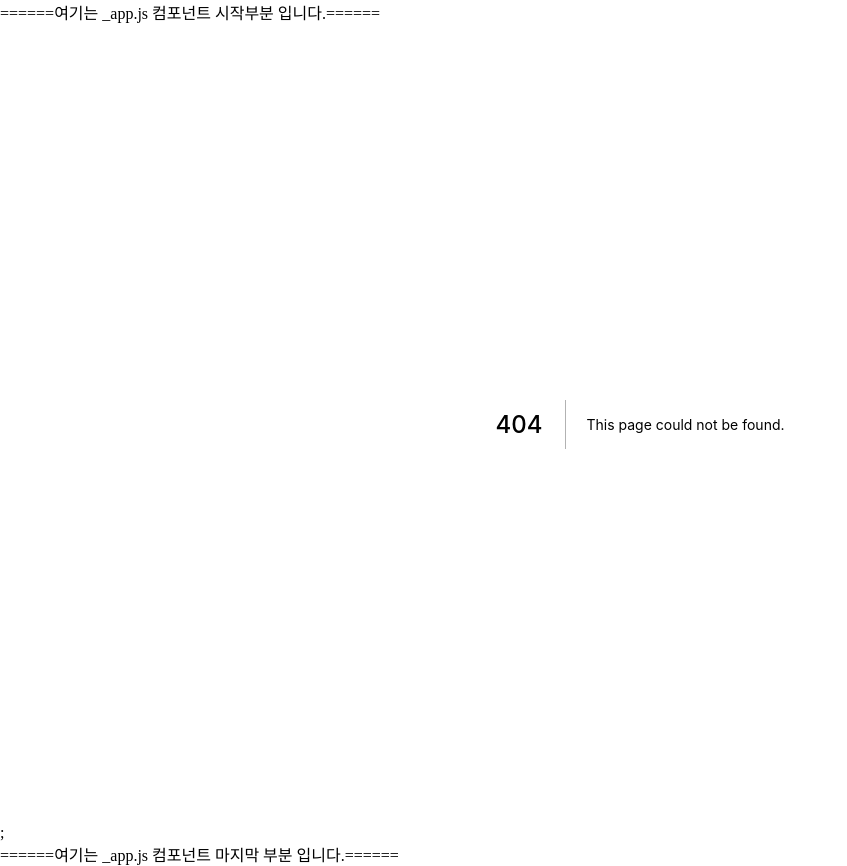
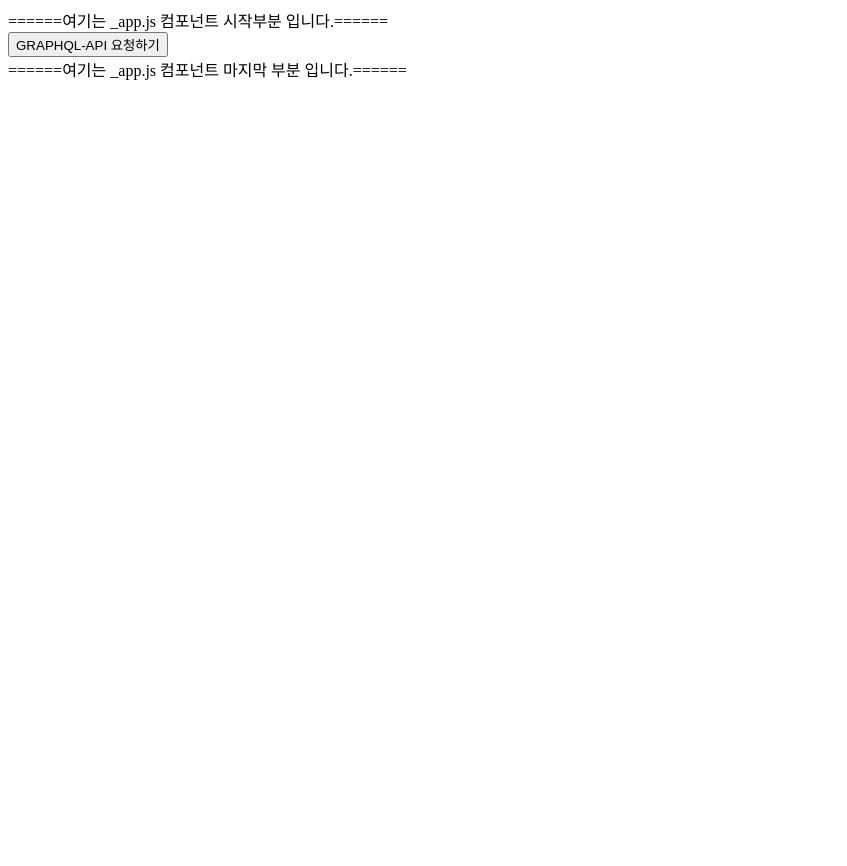
Before and after one commit to just-study-hako/front_study, a Next.js app in the folder 04_react_study/class/: page /section04/04-02-graphql-mutation in a window 1280 px wide. Before the commit this address had no page. Shown: the whole page, without its empty margins (0-847 px from the left). After the commit the page ends 800 px from the top, so only its background shows below. Built offline with nearby package versions, Linux system fonts and the light colour scheme.

Commit message:
# graphql 확인하기
graphql 작성하기 되는지 확인

```diff
--- a/04_react_study/class/pages/_app.js
+++ b/04_react_study/class/pages/_app.js
@@ -17,7 +17,7 @@ export default function App({ Component, pageProps }) {
         ======여기는 _app.js 컴포넌트 시작부분 입니다.======
       </div>
     <ApolloProvider client={client}>
-      <Component {...pageProps} />;
+      <Component {...pageProps} />
     </ApolloProvider>
       <div>
         ======여기는 _app.js 컴포넌트 마지막 부분 입니다.======
--- /dev/null
+++ b/04_react_study/class/pages/section04/04-02-graphql-mutation/index.js
@@ -0,0 +1,29 @@
+import { useMutation ,gql} from "@apollo/client"
+
+const 나의그래프큐엘셋팅 = gql`
+    mutation{
+        createBoard(writer: "철수", title: "안녕하세요", contents:"반갑습니다"){
+            __id
+            number
+            message
+        }
+    }
+`
+
+
+export default function GraphqlMutationPage (){
+    const [나의함수] = useMutation(나의그래프큐엘셋팅)
+
+    const onClickSubmit = async () => {
+        const result = await 나의함수()
+        console.log(result)
+        if (error) {
+            console.log(error.message);
+            console.log(error.networkError);
+          }
+    }
+
+    return <button onClick={onClickSubmit}>GRAPHQL-API 요청하기</button>
+    // 한줄로 할때는 괄호 () 필요 없음.
+
+}
```
